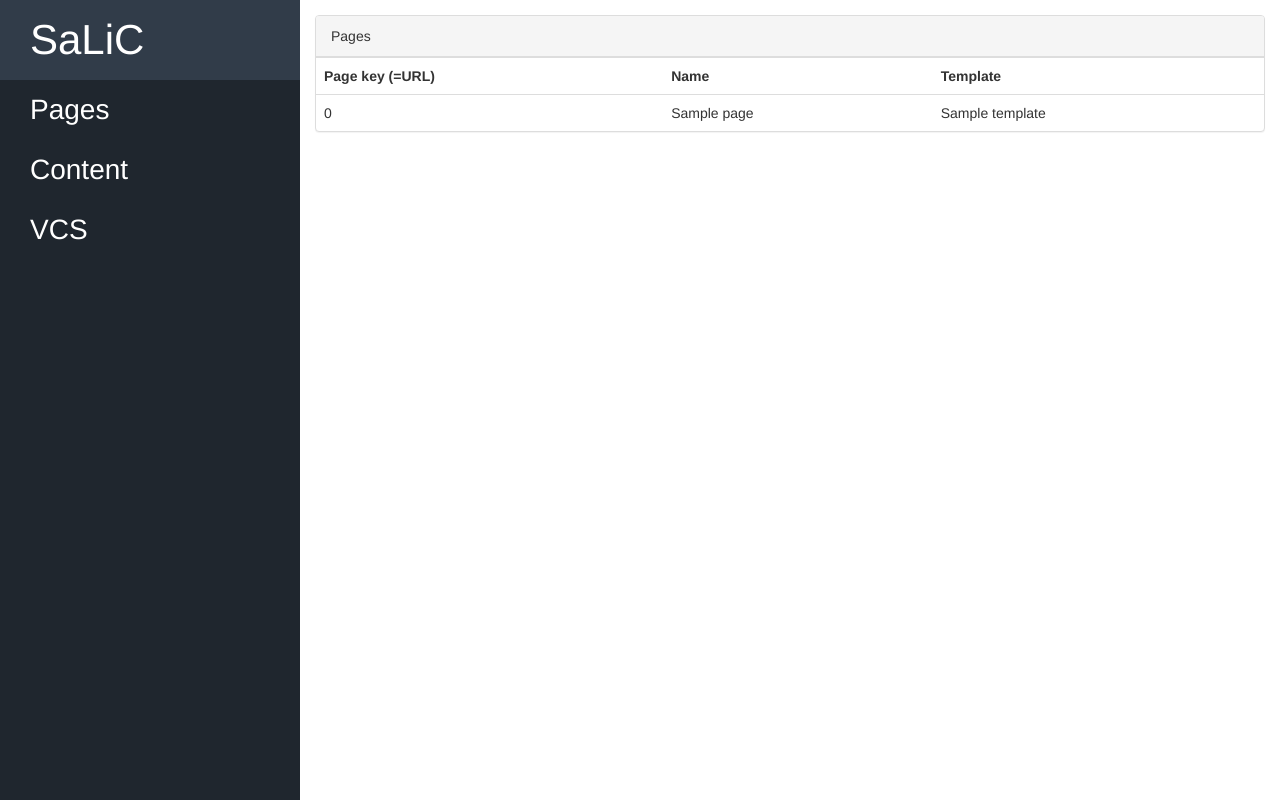
After one commit to TeNNoX/Salic, a PHP site: template salic/templates/backend.html.twig in a window 1280 px wide. The commit adds this page. Run offline with PHP 8.4, Linux system fonts and the light colour scheme; the template is opened without the code that fills it: most values are stand-ins (such as "Sample title", 1, 10 or a date in 2020); some libraries are stand-ins or nearby versions.

Commit message:
Basic backend template
Created a basic template for the idea I had in mind for the backend.
Turns out pretty nice, already resizing/hiding sidebar for smaller screen sizes
(toggling does work too, but without a button, yet :P)

+ move SalicMng to separate file
+ Utils::generatePageHrefs -> normalizePageArray

```diff
--- a/data/home/content.txt
+++ b/data/home/content.txt
@@ -2,7 +2,8 @@
     This is some <i>Test Content</i> for the main page.
 </p>
 <h2>
-    SALiC rulez! ;)<br>
+    <br>SALiC rulez! ;)
 </h2>
 <p>
+
 </p>
--- /dev/null
+++ b/salic/static/backend.css
@@ -0,0 +1,59 @@
+#sidebar {
+    background-color: #1f262e;
+    width: 200px;
+    color: white;
+    font-size: 2em;
+    position: fixed;
+    height: 100%;
+    padding: 0;
+    margin-left: -200px;
+    transition: all 0.5s ease 0s;
+}
+
+@media (min-width: 768px) {
+    #sidebar {
+        margin-left: 0;
+        width: 200px;
+    }
+
+    #content {
+        margin-left: 200px;
+    }
+}
+
+@media (min-width: 992px) {
+    #sidebar {
+        margin-left: 0;
+        width: 300px;
+    }
+
+    #content {
+        margin-left: 300px;
+    }
+}
+
+#sidebar ul {
+    list-style: none;
+    padding: 0;
+}
+
+#sidebar li {
+    padding: 10px 30px;
+    transition: all 0.3s ease 0s;
+    cursor: pointer;
+}
+#sidebar li:hover {
+    background-color: #3d4b5c;
+    font-size: 1.01em;
+}
+
+#sidebar li#logo {
+    background-color: #313c49;
+    font-size: 1.5em;
+}
+
+/* CONTENT */
+#content {
+    padding: 15px;
+    transition: all 0.5s ease 0s;
+}
--- /dev/null
+++ b/salic/static/backend.js
@@ -0,0 +1,26 @@
+/** the javascript stuff for the backend **/
+
+$(function () {
+    var Salic = { // namespace - I don't really need it here, but it's fun!
+
+        getSidebarState: function () {
+            return $("#sidebar").hasClass('toggled');
+        },
+
+        setSidebarState: function (flag) {
+            var sidebar = $("#sidebar");
+
+            if (flag) {
+                sidebar.addClass('toggled');
+                sidebar.attr('style', 'margin-left: 0px');
+            } else {
+                sidebar.removeClass('toggled');
+                sidebar.removeAttr('style');
+            }
+        }
+    };
+
+    $("#content .panel-heading").click(function () { // only for testing :P
+        Salic.setSidebarState(!Salic.getSidebarState());
+    });
+});
--- /dev/null
+++ b/salic/templates/backend.html.twig
@@ -0,0 +1,73 @@
+<!DOCTYPE html>
+<html lang="en">
+<head>
+    <meta charset="utf-8">
+    <meta http-equiv="X-UA-Compatible" content="IE=edge">
+    <meta name="viewport" content="width=device-width, initial-scale=1">
+
+    <title>SaLiC Edit</title>
+
+    <!-- Latest compiled and minified Bootstrap CSS -->
+    <link rel="stylesheet" href="https://maxcdn.bootstrapcdn.com/bootstrap/3.3.6/css/bootstrap.min.css"
+          integrity="sha512-dTfge/zgoMYpP7QbHy4gWMEGsbsdZeCXz7irItjcC3sPUFtf0kuFbDz/ixG7ArTxmDjLXDmezHubeNikyKGVyQ=="
+          crossorigin="anonymous">
+
+    <link rel="stylesheet" href="/salic/static/backend.css">
+
+    <!-- HTML5 shim and Respond.js for IE8 support of HTML5 elements and media queries -->
+    <!--[if lt IE 9]>
+    <script src="https://oss.maxcdn.com/html5shiv/3.7.2/html5shiv.min.js"></script>
+    <script src="https://oss.maxcdn.com/respond/1.4.2/respond.min.js"></script>
+    <![endif]-->
+
+</head>
+<body>
+
+<!--<div class="container-fluid">
+    <div class="row">-->
+<div id="sidebar">
+    <ul class="nav nav-sidebar">
+        <li id="logo">SaLiC</li>
+        <li>Pages</li>
+        <li>Content</li>
+        <li>VCS</li>
+    </ul>
+</div>
+
+<div id="content">
+    <div class="panel panel-default">
+        <div class="panel-heading">Pages</div>
+
+        <div class="table-responsive">
+            <table class="table table-hover">
+                <tr>
+                    <th>Page key (=URL)</th>
+                    <th>Name</th>
+                    <th>Template</th>
+                </tr>
+                {% for key,page in pages %}
+                    <tr>
+                        <td>{{ key }}</td>
+                        <td>{{ page.name }}</td>
+                        <td>{{ page.template }}</td>
+                    </tr>
+                {% endfor %}
+            </table>
+        </div>
+    </div>
+</div>
+<!--</div>
+</div>-->
+
+
+<!-- jQuery (necessary for Bootstrap's JavaScript plugins) -->
+<script src="https://ajax.googleapis.com/ajax/libs/jquery/1.11.3/jquery.min.js"></script>
+
+<!-- Latest compiled and minified Bootstrap JavaScript -->
+<script src="https://maxcdn.bootstrapcdn.com/bootstrap/3.3.6/js/bootstrap.min.js"
+        integrity="sha512-K1qjQ+NcF2TYO/eI3M6v8EiNYZfA95pQumfvcVrTHtwQVDG+aHRqLi/ETn2uB+1JqwYqVG3LIvdm9lj6imS/pQ=="
+        crossorigin="anonymous"></script>
+
+<script src="/salic/static/backend.js"></script>
+</body>
+</html>
```
Also changed, not shown: salic/Salic.php (+2 -51 lines), salic/SalicMng.php (added, +65 -0 lines), salic/Utils.php (+10 -3 lines), salic/index.php (+8 -1 lines).
